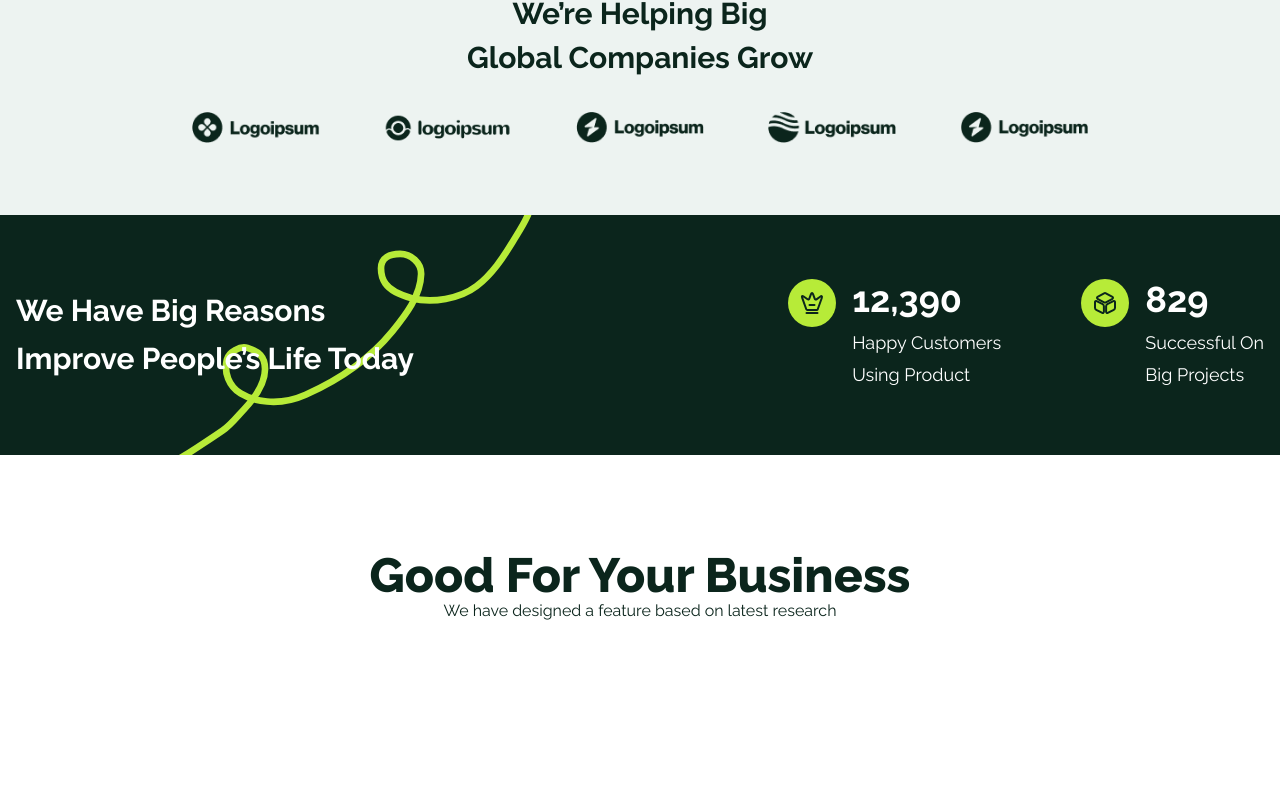
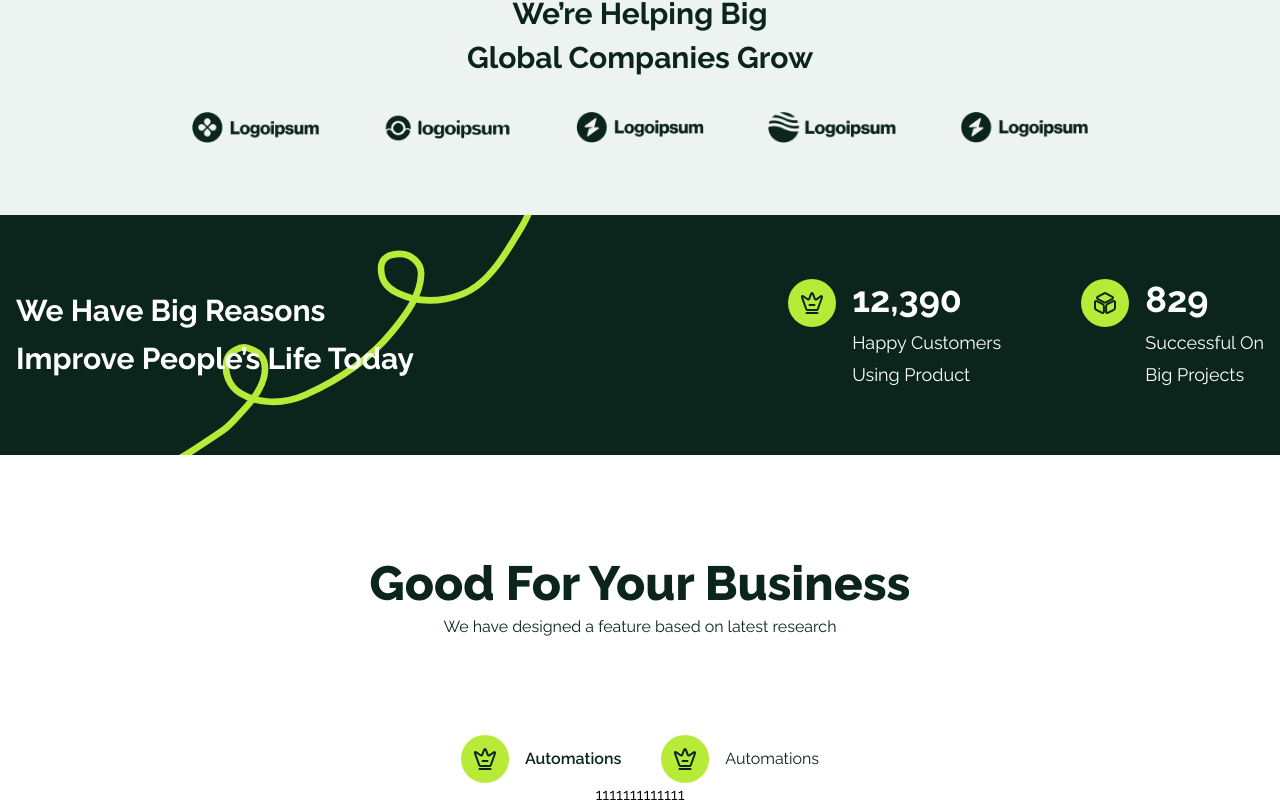
Before and after one commit to ervanervan/pasti-laris, a React (Vite) app: page / in a window 1280 px wide. Shown: the part 768-1575 px from the top of the page. Before the commit the page ends 1487 px from the top, so only its background shows below. Built offline with nearby package versions, Linux system fonts and the light colour scheme; a web font is replaced by a local one.

Commit message:
add: react-tabs

```diff
--- a/package.json
+++ b/package.json
@@ -11,7 +11,8 @@
   },
   "dependencies": {
     "react": "^18.2.0",
-    "react-dom": "^18.2.0"
+    "react-dom": "^18.2.0",
+    "react-tabs": "^6.0.2"
   },
   "devDependencies": {
     "@types/react": "^18.2.66",
--- a/src/components/Services.jsx
+++ b/src/components/Services.jsx
@@ -1,12 +1,37 @@
 import React from "react";
+import { Tab, TabList, TabPanel, Tabs } from "react-tabs";
+
+import iconCrown from "../assets/icon-crown.svg";
 
 export default function Services() {
   return (
-    <section className="container mx-auto">
-      <div className="text-center py-24">
-        <h1 className="font-extrabold text-5xl">Good For Your Business</h1>
-        <p>We have designed a feature based on latest research</p>
+    <section className="">
+      <div className="py-24 container mx-auto">
+        <div className="text-center">
+          <h1 className="font-extrabold text-5xl leading-[4rem]">
+            Good For Your Business
+          </h1>
+          <p>We have designed a feature based on latest research</p>
+        </div>
       </div>
+      <Tabs className="flex flex-col items-center">
+        <TabList className="flex items-centers gap-10">
+          <Tab className="flex items-center gap-4 cursor-pointer">
+            <div className="p-3 rounded-full bg-green-2">
+              <img src={iconCrown} alt="" />
+            </div>
+            <span className="font-semibold">Automations</span>
+          </Tab>
+          <Tab className="flex items-center gap-4 cursor-pointer">
+            <div className="p-3 rounded-full bg-green-2">
+              <img src={iconCrown} alt="" />
+            </div>
+            <span>Automations</span>
+          </Tab>
+        </TabList>
+        <TabPanel>1111111111111</TabPanel>
+        <TabPanel>2222222222222</TabPanel>
+      </Tabs>
     </section>
   );
 }
--- a/src/index.css
+++ b/src/index.css
@@ -15,7 +15,8 @@
 
   h1,
   h2,
-  p {
+  p,
+  span {
     @apply text-green-1;
   }
 }
```
Also changed, not shown: 1 other file (tests, documents, lock files or other folders).
